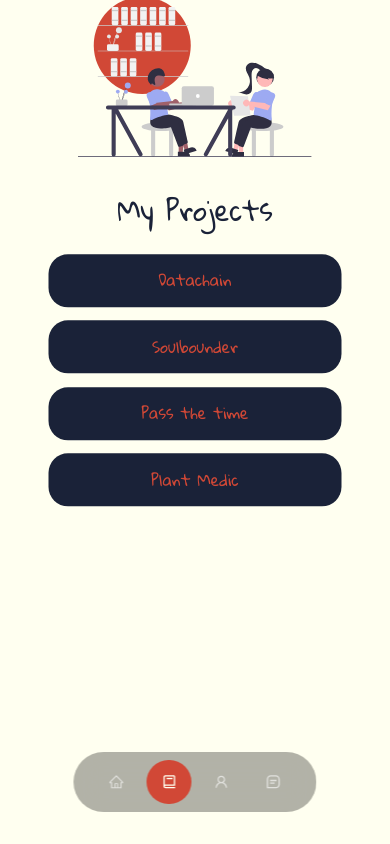
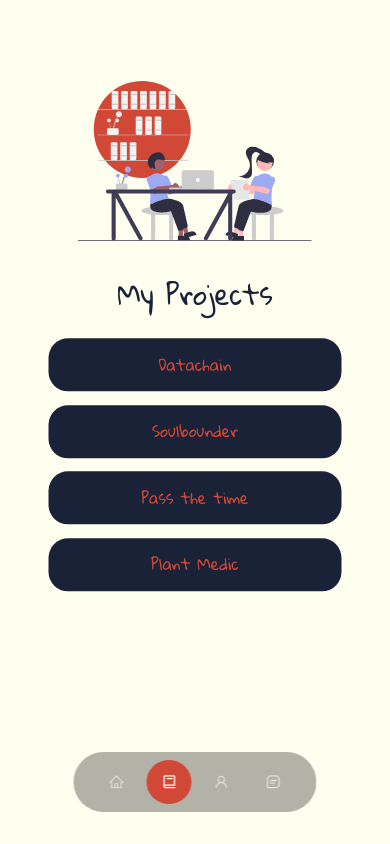
Before and after one commit to joethompson1/joethompson, a React (Create React App) app: page /projects in a window 390 px wide. Built offline with nearby package versions, Linux system fonts and the light colour scheme.

Commit message:
fixing mobile display sizing issue project page

```diff
--- a/src/components/projects/projects.css
+++ b/src/components/projects/projects.css
@@ -334,7 +334,7 @@ img {
 		grid-template-rows: 40% 60%;
 		gap: 0%;
 		height: 70%;
-		top: 30%;
+		top: 40%;
 	}
 
 
```
